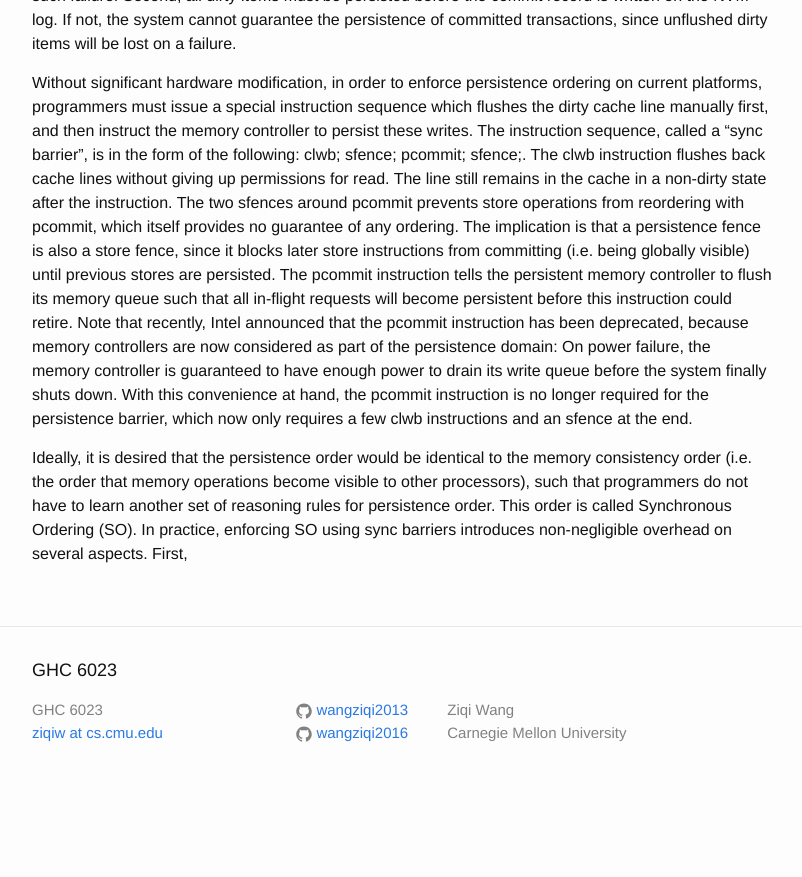
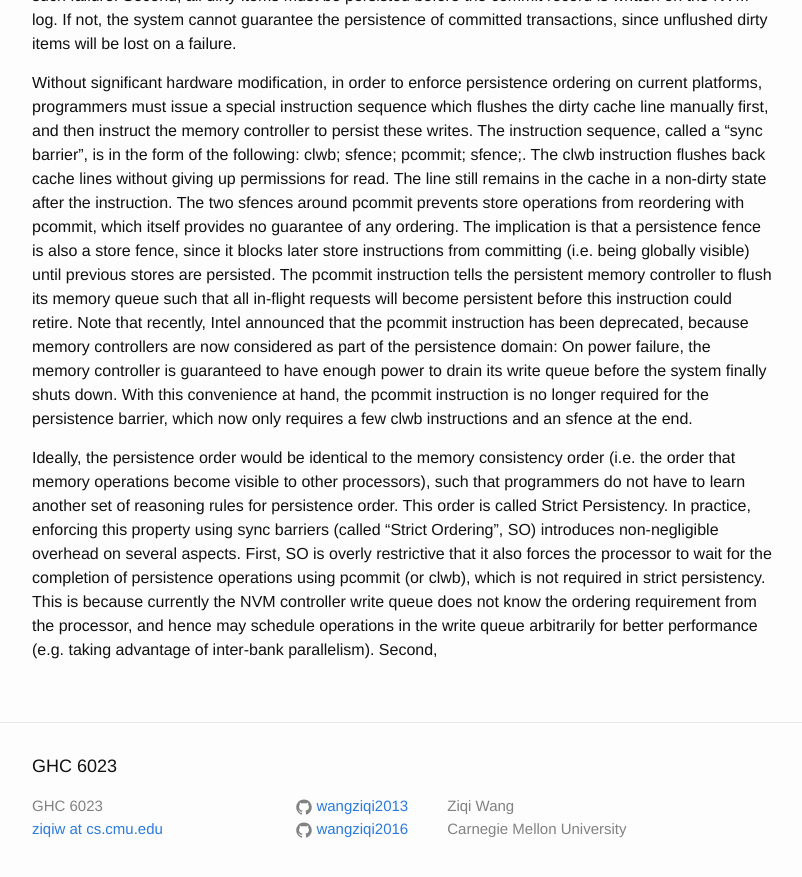
Before and after one commit to wangziqi2013/wangziqi2013.github.io, a Jekyll site: the page built from _posts/2019-01-19-delegated-persist-ordering.markdown, in a window 1280 px wide and 900 px high, scrolled down 610 px. Shown: the top 877 px of the window, without its empty margins (238-1040 px from the left). Built offline with Jekyll 4.4.1, drawn with Linux system fonts in a browser that asks for light colours; before the commit the page ends 1414 px from its top, so only the background shows below that.

Commit message:
Finish first

```diff
--- a/_posts/2019-01-19-delegated-persist-ordering.markdown
+++ b/_posts/2019-01-19-delegated-persist-ordering.markdown
@@ -36,7 +36,11 @@ as part of the persistence domain: On power failure, the memory controller is gu
 its write queue before the system finally shuts down. With this convenience at hand, the pcommit instruction is no longer
 required for the persistence barrier, which now only requires a few clwb instructions and an sfence at the end.
 
-Ideally, it is desired that the persistence order would be identical to the memory consistency order (i.e. the order that
-memory operations become visible to other processors), such that programmers do not have to learn another set of
-reasoning rules for persistence order. This order is called Synchronous Ordering (SO). In practice, enforcing SO using
-sync barriers introduces non-negligible overhead on several aspects. First,
+Ideally, the persistence order would be identical to the memory consistency order (i.e. the order that memory operations
+become visible to other processors), such that programmers do not have to learn another set of reasoning rules for persistence
+order. This order is called Strict Persistency. In practice, enforcing this property using sync barriers (called "Strict
+Ordering", SO) introduces non-negligible overhead on several aspects. First, SO is overly restrictive that it also forces
+the processor to wait for the completion of persistence operations using pcommit (or clwb), which is not required in
+strict persistency. This is because currently the NVM controller write queue does not know the ordering requirement from
+the processor, and hence may schedule operations in the write queue arbitrarily for better performance (e.g. taking advantage
+of inter-bank parallelism). Second,
```
